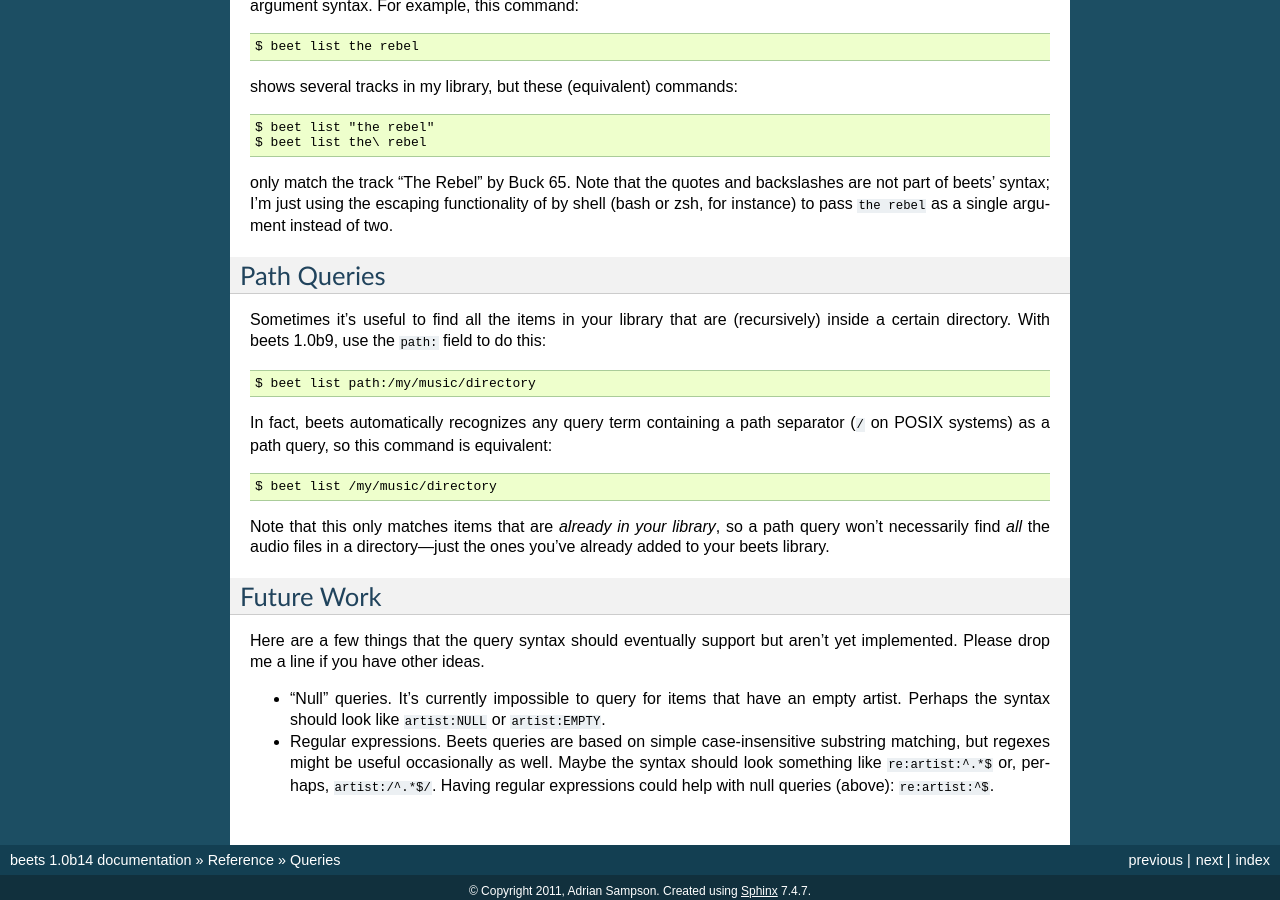
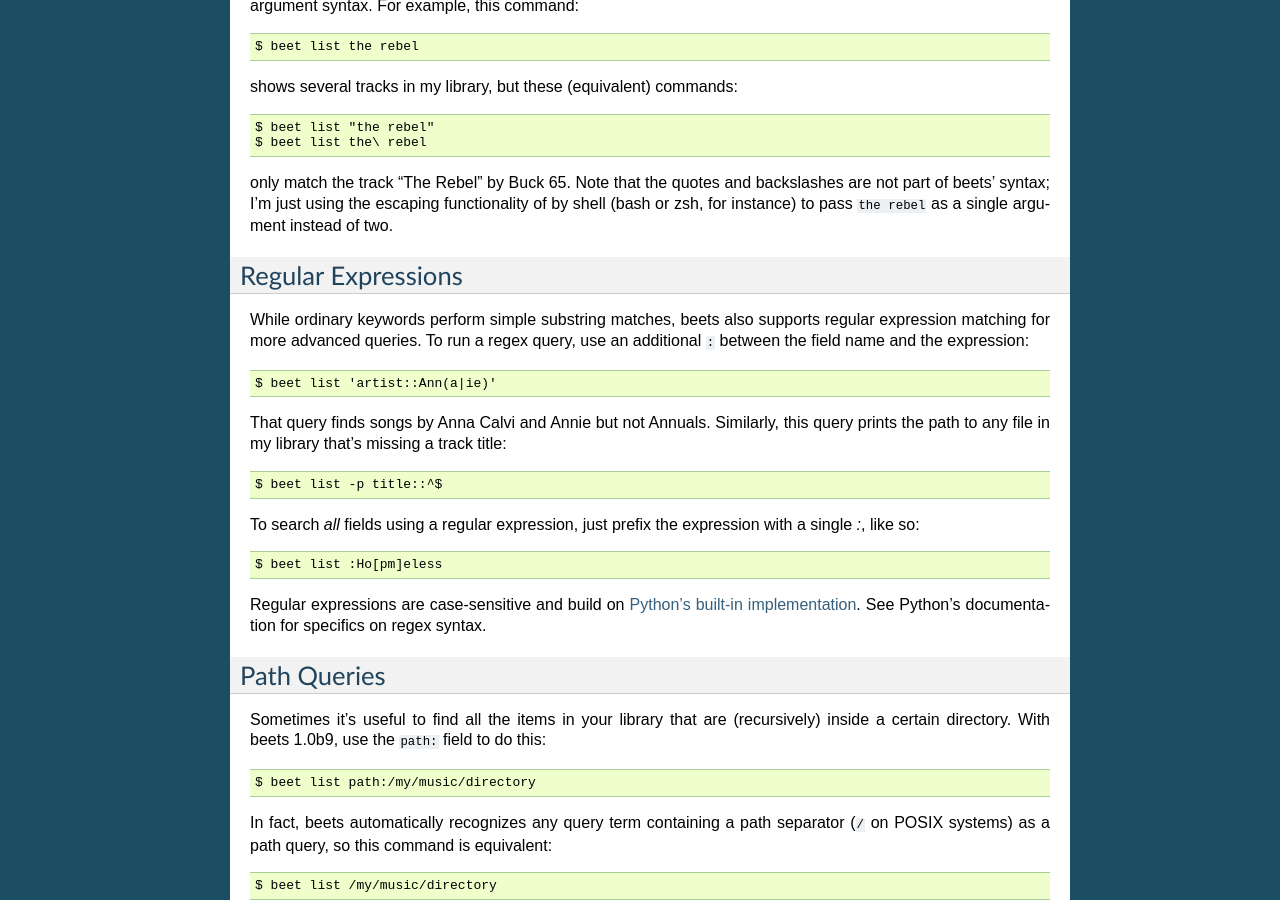
Before and after one commit to google-code-export/beets, a Sphinx documentation site: the page built from docs/reference/query.rst, in a window 1280 px wide and 900 px high, scrolled down 1289 px. Built offline with Sphinx 7.4.7, drawn with Linux system fonts in a browser that asks for light colours; some of the changed text lies outside the part shown.

Commit message:
cleanup and docs for regular expression queries

```diff
--- a/docs/changelog.rst
+++ b/docs/changelog.rst
@@ -14,6 +14,9 @@ Changelog
   The new ``%aunique{}`` template function, which is included in the default
   path formats, ensures that Crystal Castles' albums will be placed into
   different directories. See :ref:`aunique` for details.
+* Beets queries can now use **regular expressions**. Use an additional `:` in
+  your query to enable regex matching. See :ref:`regex` for the full details.
+  Thanks to Matteo Mecucci.
 * Artist **sort names** are now fetched from MusicBrainz. There are two new data
   fields, ``artist_sort`` and ``albumartist_sort``, that contain sortable artist
   names like "Beatles, The". These fields are also used to sort albums and items
--- a/docs/reference/query.rst
+++ b/docs/reference/query.rst
@@ -79,6 +79,33 @@ backslashes are not part of beets' syntax; I'm just using the escaping
 functionality of by shell (bash or zsh, for instance) to pass ``the rebel`` as a
 single argument instead of two.
 
+.. _regex:
+
+Regular Expressions
+-------------------
+
+While ordinary keywords perform simple substring matches, beets also supports
+regular expression matching for more advanced queries. To run a regex query, use
+an additional ``:`` between the field name and the expression::
+
+    $ beet list 'artist::Ann(a|ie)'
+
+That query finds songs by Anna Calvi and Annie but not Annuals. Similarly, this
+query prints the path to any file in my library that's missing a track title::
+
+    $ beet list -p title::^$
+
+To search *all* fields using a regular expression, just prefix the expression
+with a single `:`, like so::
+
+    $ beet list :Ho[pm]eless
+
+Regular expressions are case-sensitive and build on `Python's built-in
+implementation`_. See Python's documentation for specifics on regex syntax.
+
+.. _Python's built-in implementation: http://docs.python.org/library/re.html
+
+
 Path Queries
 ------------
 
@@ -97,19 +124,3 @@ equivalent::
 Note that this only matches items that are *already in your library*, so a path
 query won't necessarily find *all* the audio files in a directory---just the
 ones you've already added to your beets library.
-
-Future Work
------------
-
-Here are a few things that the query syntax should eventually support but aren't
-yet implemented. Please drop me a line if you have other ideas.
-
-* "Null" queries. It's currently impossible to query for items that have an
-  empty artist. Perhaps the syntax should look like ``artist:NULL`` or
-  ``artist:EMPTY``.
-
-* Regular expressions. Beets queries are based on simple case-insensitive
-  substring matching, but regexes might be useful occasionally as well. Maybe
-  the syntax should look something like ``re:artist:^.*$`` or, perhaps,
-  ``artist:/^.*$/``. Having regular expressions could help with null queries
-  (above): ``re:artist:^$``.
```
Also changed, not shown: 2 other files.
